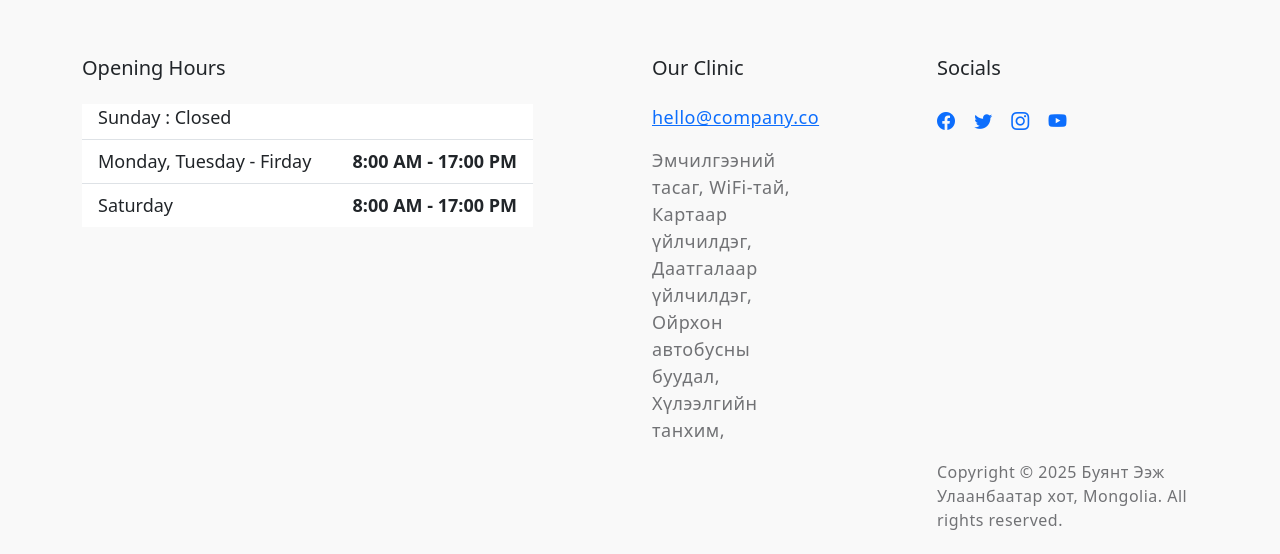
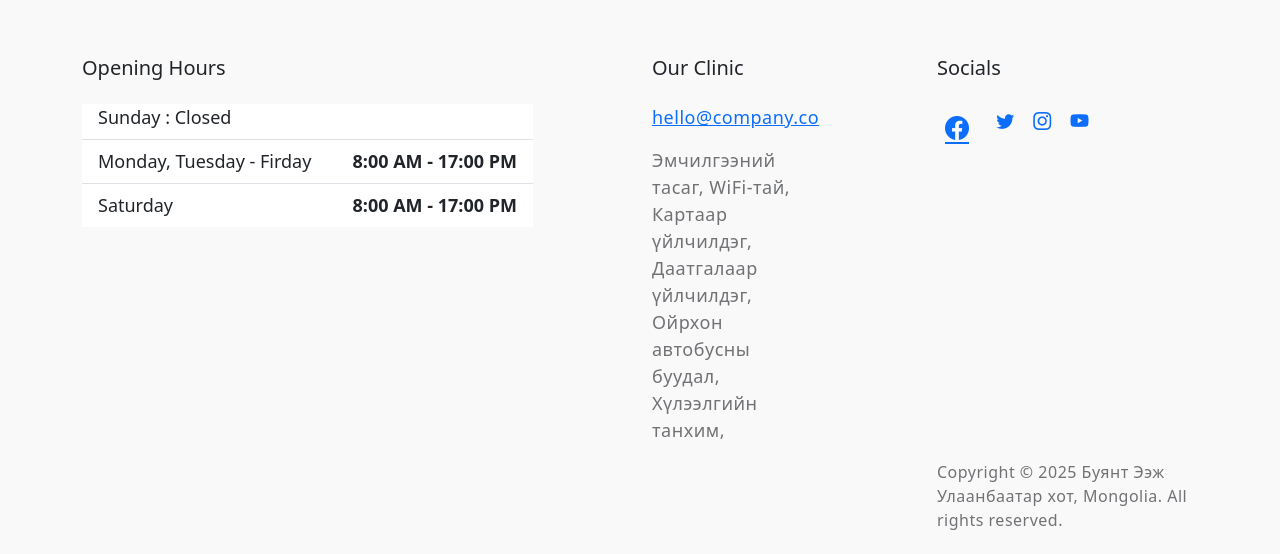
Before and after one commit to BE-mn/TestV3, a plain HTML site: page index.html in a window 1280 px wide. Shown: the part 5876-6430 px from the top of the page. Drawn offline with nearby package versions, Linux system fonts and the light colour scheme.

Commit message:
Update index.html

```diff
--- a/index.html
+++ b/index.html
@@ -649,9 +649,12 @@ WiFi-тай,
   <a href="https://www.facebook.com/buyanteej/"
      class="social-icon-link bi-facebook"
      target="_blank"
-     rel="noopener">
+     rel="noopener"
+     aria-label="Facebook"
+     style="display:inline-flex;width:40px;height:40px;align-items:center;justify-content:center;font-size:24px;">
   </a>
 </li>
+
 
                                 <li><a href="#" class="social-icon-link bi-twitter"></a></li>
 
```
